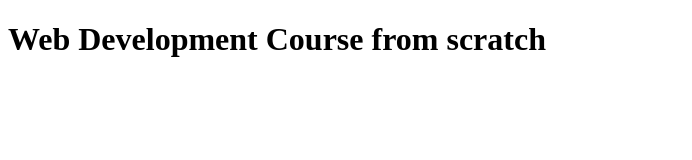
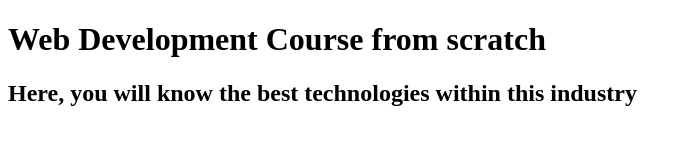
Before and after one commit to york30/week3, a plain HTML site: page index.html in a window 1280 px wide. Shown: the whole page, without its empty margins (0-692 px from the left). Drawn offline with Linux system fonts and the light colour scheme.

Commit message:
Change2 git log --oneline -all -graph

```diff
--- a/index.html
+++ b/index.html
@@ -8,6 +8,6 @@
 </head>
 <body>
     <h1>Web Development Course from scratch</h1>
-    <link rel="shortcut icon" href="./favicon.ico" type="image/x-icon">
+    <h2>Here, you will know the best technologies within this industry</h2>
 </body>
 </html>
```
